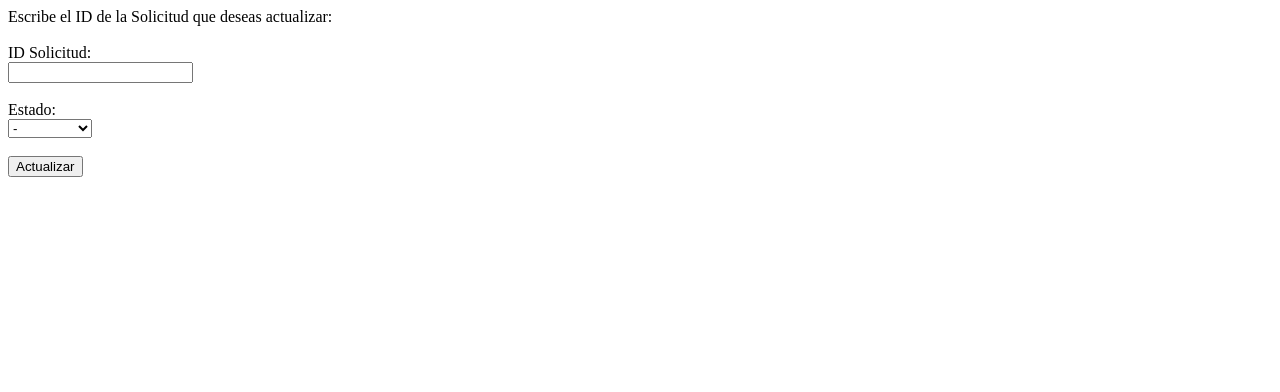
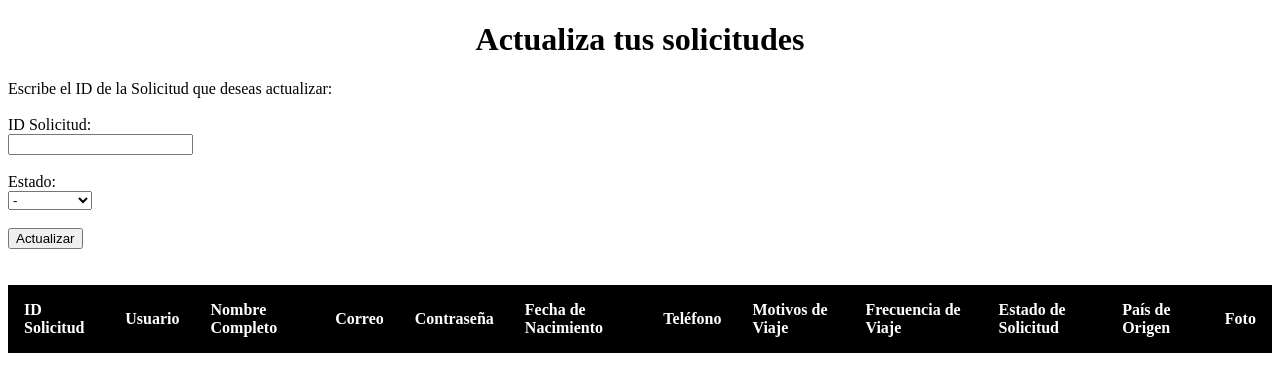
Before and after one commit to Zeus-PAI/Project, a Flask app: page /solicitudes in a window 1280 px wide. Shown: the top 392 px of the page. Run offline with Flask 2, Linux system fonts and the light colour scheme; data comes from the database, SQL or seed files in the repository; lists and menus that the app fills with data are empty.

Commit message:
mod solicitud

```diff
--- a/app.py
+++ b/app.py
@@ -1,6 +1,6 @@
 from flask import Flask, render_template, request, redirect, session
 from MethodUtil import MethodUtil
-from userlogic import UserLogic, RegisterLogic, RequestLogic, EstadoLogic
+from userlogic import UserLogic, RegisterLogic, RequestLogic, EstadoLogic, GetRequests
 from userobj import UserObj
 from Solicitudobj import SolicitudObj
 from werkzeug.security import generate_password_hash, check_password_hash
@@ -96,17 +96,22 @@ def registerviajeroform():
         message = f"{rows} affected"
         return render_template("RegisterViajero.html", message=message)
 
+
 @app.route("/solicitudes", methods=["GET", "POST"])
 def ShowRequests():
     if request.method == "GET":
-        return render_template("solicitudes.html")
+        logic2 = GetRequests()
+        data = logic2.GetRequests()
+        return render_template("solicitudes.html", datos=data)
     else:  # "POST"
         idSolicitud = request.form["idsolicitud"]
         Estado = request.form["estado"]
         logic = EstadoLogic()
         rows = logic.UpdateRequest(idSolicitud, Estado)
         message = f"{rows} affected"
-        return render_template("solicitudes.html", message =message)
+        logic2 = GetRequests()
+        data = logic2.GetRequests()
+        return render_template("solicitudes.html", message=message, datos=data)
 
 
 if __name__ == "__main__":
--- a/templates/solicitudes.html
+++ b/templates/solicitudes.html
@@ -3,9 +3,41 @@
 <head>
     <meta charset="UTF-8">
     <meta name="viewport" content="width=device-width, initial-scale=1.0">
-    <title>Document</title>
+    <title>Solicitudes de Viajero</title>
+<style>
+    table {
+        width: 100%;
+    }
+
+    table,
+    th,
+    td {
+        border: 1px solid black;
+        border-collapse: collapse;
+    }
+
+    th,
+    td {
+        padding: 15px;
+        text-align: left;
+    }
+
+    #t01 tr:nth-child(even) {
+        background-color: #eee;
+    }
+
+    #t01 tr:nth-child(odd) {
+        background-color: #fff;
+    }
+
+    #t01 th {
+        background-color: black;
+        color: white;
+    }
+</style>
 </head>
 <body>
+    <h1><center>Actualiza tus solicitudes</center></h1>
     {% if message %}
     <p style="color: red;">{{message}}</p>
     <br>
@@ -25,6 +57,39 @@
         <br><br>
         <input type="submit" value="Actualizar">
     </form>
+    <br><br>
+    <table class="tablaOrdenes" id="t01">
 
+        <tr>
+            <th>ID Solicitud</th>
+            <th>Usuario</th>
+            <th>Nombre Completo</th>
+            <th>Correo</th>
+            <th>Contraseña</th>
+            <th>Fecha de Nacimiento</th>
+            <th>Teléfono</th>
+            <th>Motivos de Viaje</th>
+            <th>Frecuencia de Viaje</th>
+            <th>Estado de Solicitud</th>
+            <th>País de Origen</th>
+            <th>Foto</th>
+        </tr>
+        {% for dato in datos%}
+        <tr>
+            <td>{{dato[0]}}</td>
+            <td>{{dato[1]}}</td>
+            <td>{{dato[2]}}</td>
+            <td>{{dato[3]}}</td>
+            <td>{{dato[4]}}</td>
+            <td>{{dato[5]}}</td>
+            <td>{{dato[6]}}</td>
+            <td>{{dato[7]}}</td>
+            <td>{{dato[8]}}</td>
+            <td>{{dato[9]}}</td>
+            <td>{{dato[10]}}</td>
+            <td>{{dato[11]}}</td>
+        </tr>
+        {% endfor %}
+    </table>
 </body>
 </html>
--- a/userlogic.py
+++ b/userlogic.py
@@ -64,3 +64,14 @@ class EstadoLogic(Logic):
         sql = f"UPDATE `proyectozeus`.`solicitudes` SET `EstadoSolicitud` = '{estado}' WHERE (`idSolicitud` = '{id}');"
         rows = database.executeNonQueryRows(sql)
         return rows
+
+
+class GetRequests(Logic):
+    def __init__(self):
+        super().__init__()
+
+    def GetRequests(self):
+        database = self.get_databaseXObj()
+        sql = f"SELECT * FROM proyectozeus.solicitudes where EstadoSolicitud='Pendiente';"
+        data = database.executeQuery(sql)
+        return data
```
